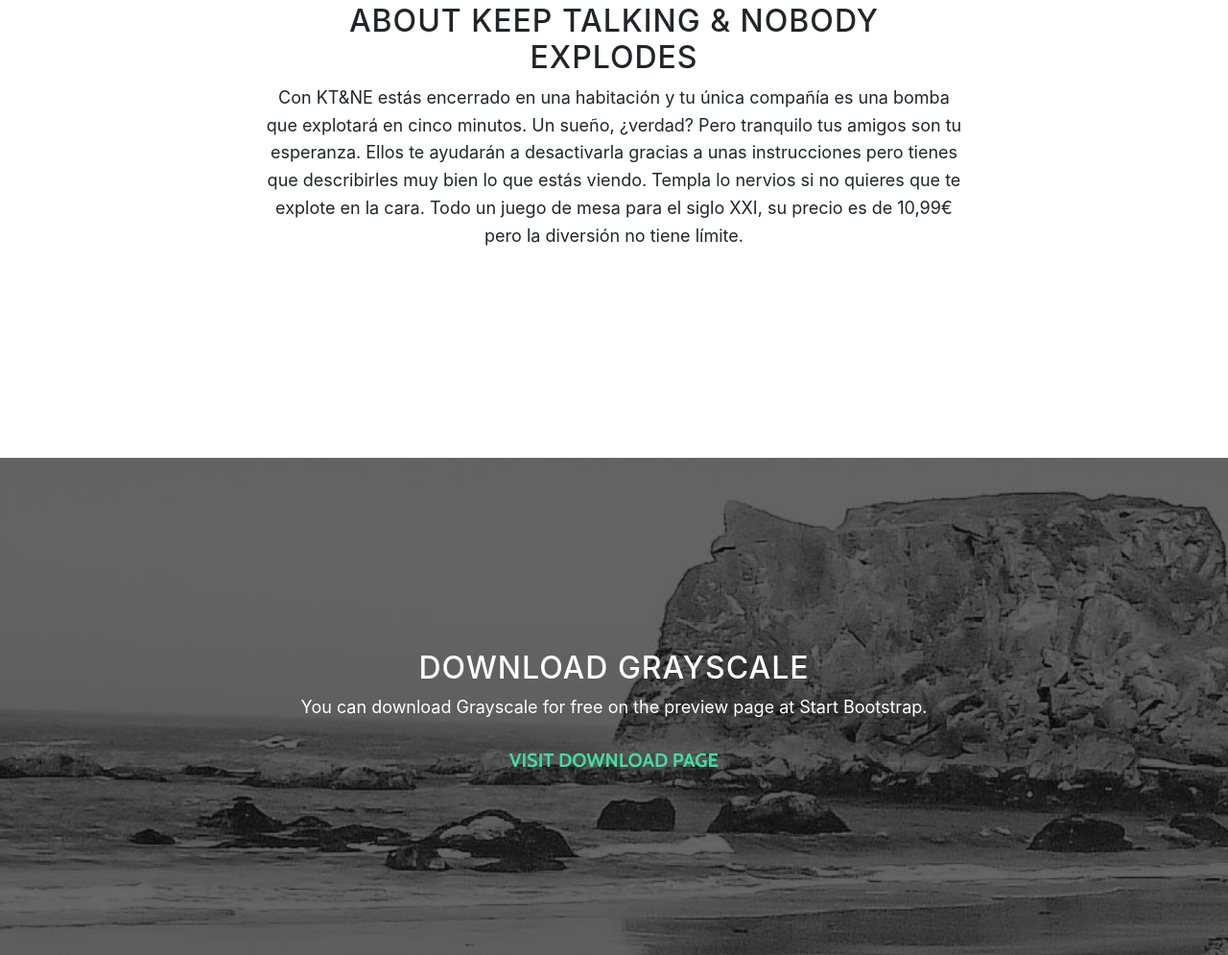
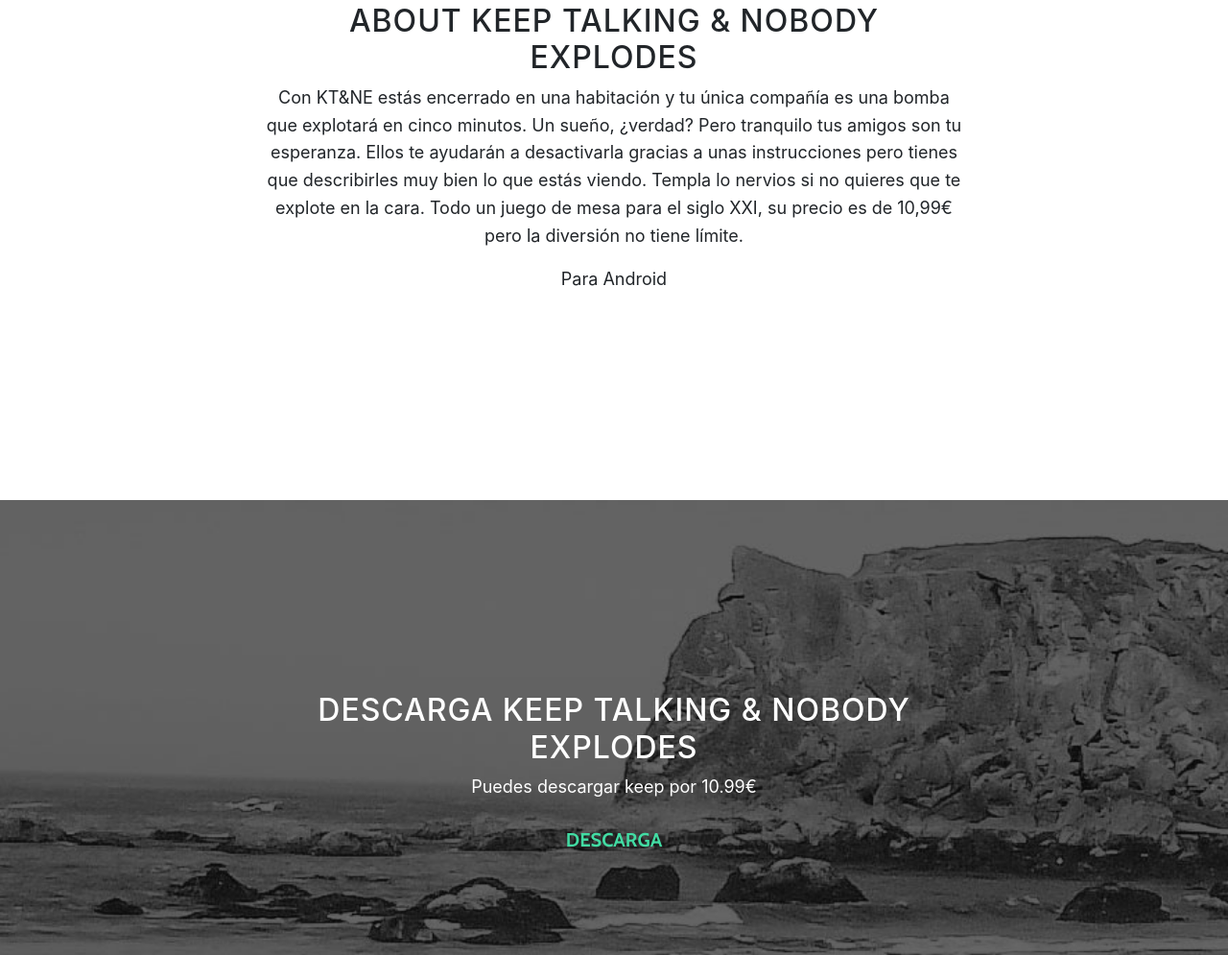
Before and after one commit to 4P4C/4P4C, a website with bundled scripts: page index.html in a window 1280 px wide. Shown: the part 997-1992 px from the top of the page at 96% size. Built offline with nearby package versions, Linux system fonts and the light colour scheme.

Commit message:
Update index.html

```diff
--- a/index.html
+++ b/index.html
@@ -58,7 +58,7 @@
               <h1 class="brand-heading">KEEP TALKING & NOBODY EXPLODES</h1>
               <p class="intro-text">Estás encerrado en una habitación y tu única compañía
                 <br> es una bomba que explotará en cinco minutos.
-                <br>Created by Steel Crate Games Inc.</p>
+                <br>Created by Steel Crate Games Inc. para Android</p>
               <a href="#about" class="btn btn-circle js-scroll-trigger">
                 <i class="fa fa-angle-double-down animated"></i>
               </a>
@@ -76,6 +76,7 @@
             <h2>About Keep Talking & Nobody Explodes</h2>
             <p>Con KT&NE estás encerrado en una habitación y tu única compañía es una bomba que explotará en cinco minutos.
               Un sueño, ¿verdad? Pero tranquilo tus amigos son tu esperanza. Ellos te ayudarán a desactivarla gracias a unas instrucciones pero tienes que describirles muy bien lo que estás viendo. Templa lo nervios si no quieres que te explote en la cara. Todo un juego de mesa para el siglo XXI, su precio es de 10,99€ pero la diversión no tiene límite.</p>
+            <p>Para Android</p>
           </div>
         </div>
       </div>
@@ -85,15 +86,15 @@
     <section id="download" class="download-section content-section text-center">
       <div class="container">
         <div class="col-lg-8 mx-auto">
-          <h2>Download Grayscale</h2>
-          <p>You can download Grayscale for free on the preview page at Start Bootstrap.</p>
-          <a href="http://startbootstrap.com/template-overviews/grayscale/" class="btn btn-default btn-lg">Visit Download Page</a>
+          <h2>Descarga Keep Talking & Nobody Explodes</h2>
+          <p>Puedes descargar keep por 10.99€</p>
+          <a href="https://play.google.com/store/apps/details?id=com.shakingearthdigital.vrsecardboard&referrer=utm_source%3DAndroidPIT%26utm_medium%3DAndroidPIT%26utm_campaign%3DAndroidPIT" class="btn btn-default btn-lg">DESCARGA</a>
         </div>
       </div>
     </section>
 
     <!-- Contact Section -->
-    <section id="contact" class="content-section text-center">
+   <!--  <section id="contact" class="content-section text-center">
       <div class="container">
         <div class="row">
           <div class="col-lg-8 mx-auto">
@@ -124,7 +125,7 @@
           </div>
         </div>
       </div>
-    </section>
+    </section> -->
 
     <!-- Map Section -->
     <div id="map"></div>
```
